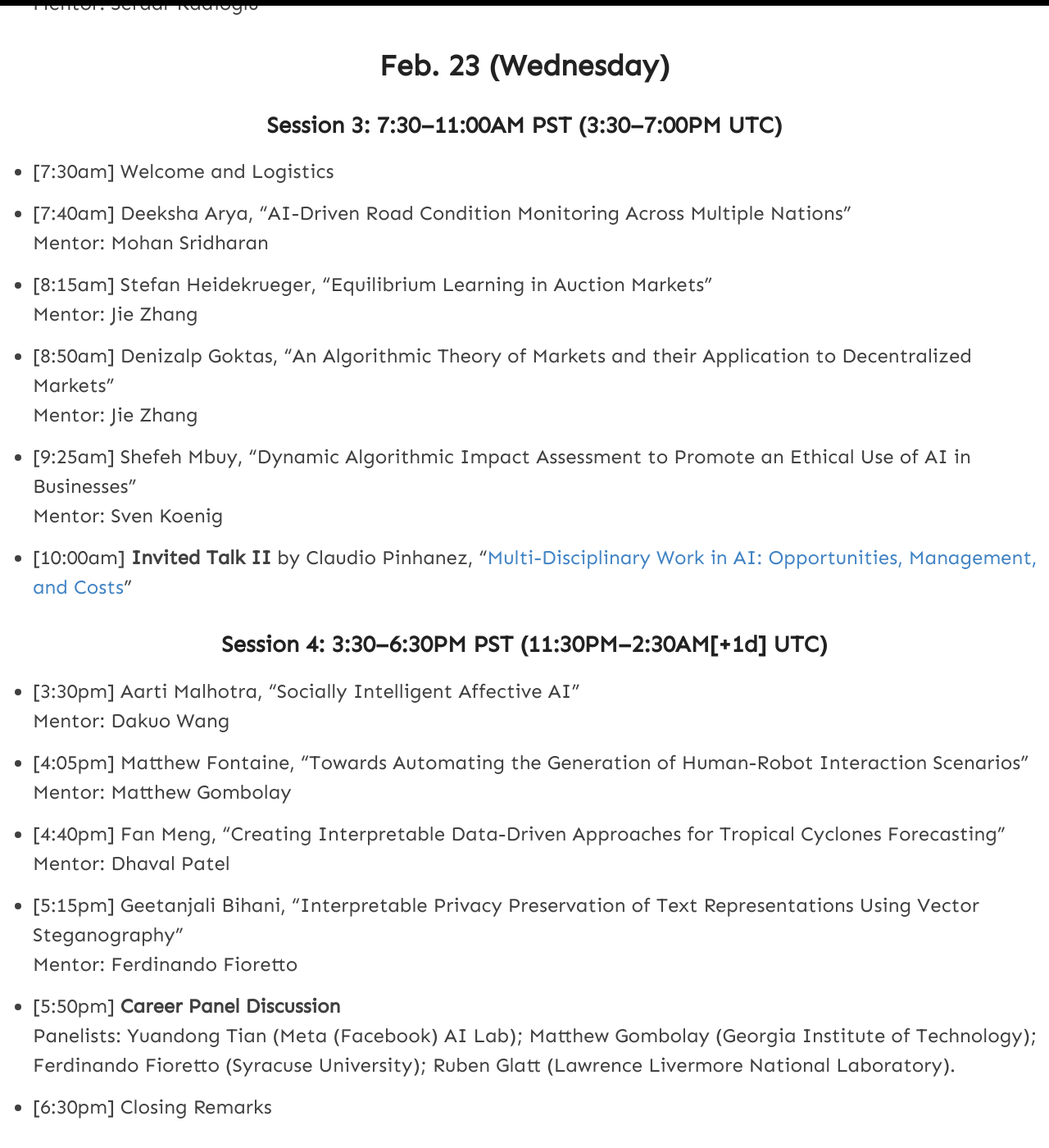
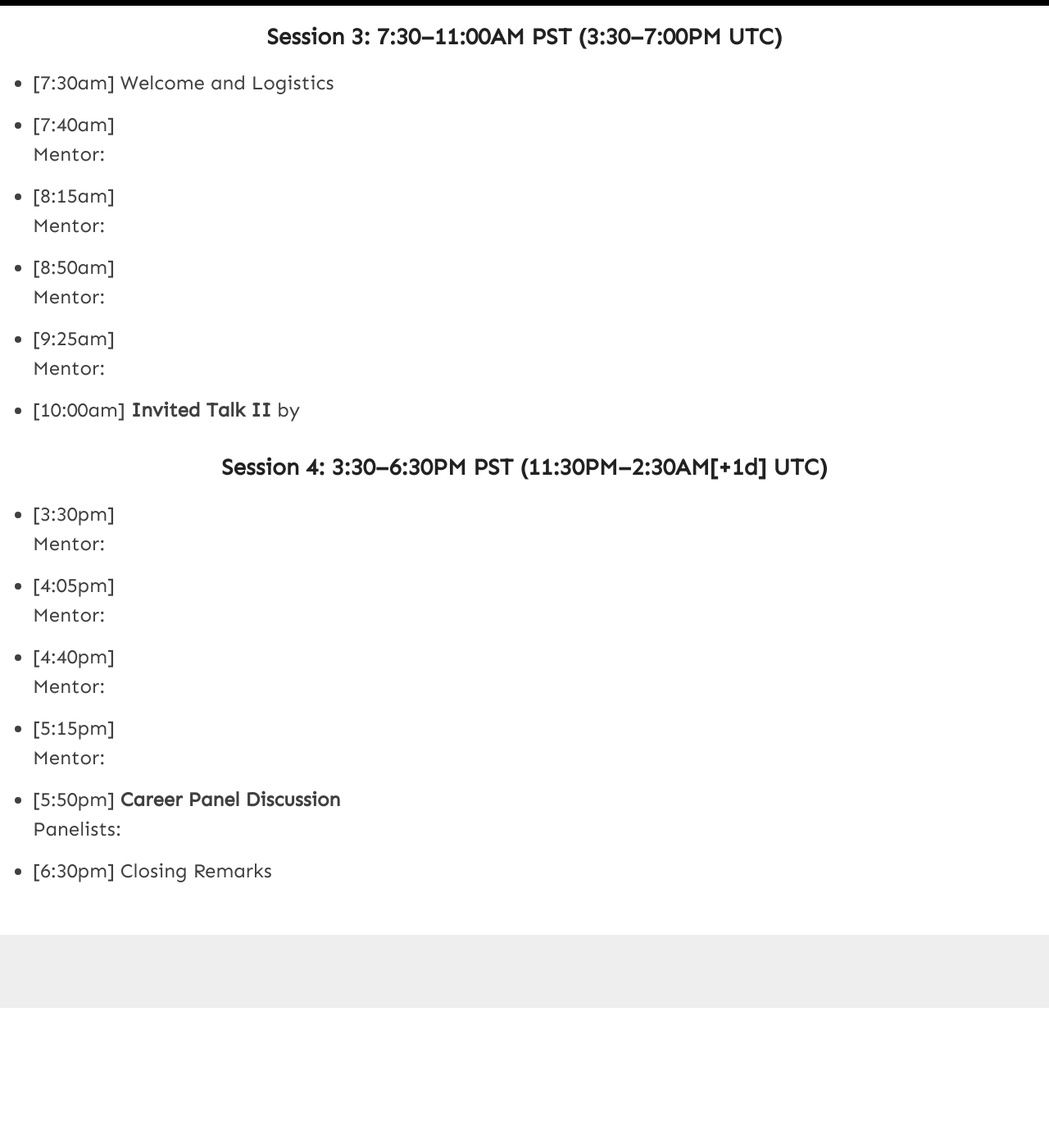
Before and after one commit to yue-ning/dc2025, a Jekyll site: the page built from _pages/schedule.md, in a window 1280 px wide and 1400 px high, scrolled down 1355 px. Shown: the whole window at 82% size. Built offline with Jekyll 4.4.1, drawn with Linux system fonts in a browser that asks for light colours; after the commit the page ends 2584 px from its top, so only the background shows below that; some of the changed text lies outside the part shown.

Commit message:
skeleton for schedule

```diff
--- a/_pages/schedule.md
+++ b/_pages/schedule.md
@@ -10,33 +10,33 @@ permalink: /schedule/
 
 - [7:45am] Welcome and Logistics
 
-- [8:00am] **Invited Talk I** by Manuela Veloso, "[AI in Finance: Examples and Discussion](../speakers/talk1)"
+- [8:00am] **Invited Talk I** by TBD
 
-- [8:45am] Ariel Kwiatkowski, "Creating Interactive Crowds with Reinforcement Learning" \
-Mentor: Joydeep Biwas
+- [8:45am]  \
+Mentor:
 
-- [9:20am] Lydia Bryan-Smith, "Using Multimodal Data and AI to Dynamically Map Flood Risk" \
-Mentor: Shirin Sohrabi
+- [9:20am]   \
+Mentor:
 
-- [9:55am] Sebastian Berns, "Increasing the Diversity of Deep Generative Models" \
-Mentor: Wenbin Zhang
+- [9:55am] \
+Mentor:
 
-- [10:30am] Nicholas Halliwell, "Evaluating Explanations of Relational Graph Convolutional Network Link Predictions on Knowledge Graphs" \
-Mentor: Yuzhou Chen
+- [10:30am]  \
+Mentor:
 
 ### Session 2: 3:30–5:50PM PST (11:30PM–1:50AM[+1d] UTC)
 
-- [3:30pm] Oshin Agarwal, "Towards Robust Named Entity Recognition via Temporal Domain Adaptation and Entity Context Understanding" \
-Mentor: Wenjuan Han
+- [3:30pm]  \
+Mentor:
 
-- [4:05pm] Kanishka Misra, "On Semantic Cognition, Inductive Generalization, and Language Models" \
-Mentor: Lili Mou
+- [4:05pm]  \
+Mentor:
 
-- [4:40pm] Rohan Paleja, "Mutual Understanding in Human-Machine Teaming" \
-Mentor: Laura Hiatt
+- [4:40pm]  \
+Mentor:
 
-- [5:15pm] Indrapriyadarsini Sendilkkumaar, "On the practical robustness of the Nesterov’s accelerated quasi-Newton method" \
-Mentor: Serdar Kadioglu
+- [5:15pm] \
+Mentor:
 
 
 # Feb. 23 (Wednesday)
@@ -45,35 +45,35 @@ Mentor: Serdar Kadioglu
 
 - [7:30am] Welcome and Logistics
 
-- [7:40am] Deeksha Arya, "AI-Driven Road Condition Monitoring Across Multiple Nations" \
-Mentor: Mohan Sridharan
+- [7:40am] \
+Mentor:
 
-- [8:15am] Stefan Heidekrueger, "Equilibrium Learning in Auction Markets" \
-Mentor: Jie Zhang
+- [8:15am]  \
+Mentor:
 
-- [8:50am] Denizalp Goktas, "An Algorithmic Theory of Markets and their Application to Decentralized Markets" \
-Mentor: Jie Zhang
+- [8:50am]  \
+Mentor:
 
-- [9:25am] Shefeh Mbuy, "Dynamic Algorithmic Impact Assessment to Promote an Ethical Use of AI in Businesses" \
-Mentor: Sven Koenig
+- [9:25am]  \
+Mentor:
 
-- [10:00am] **Invited Talk II** by Claudio Pinhanez, "[Multi-Disciplinary Work in AI: Opportunities, Management, and Costs](../speakers/talk2)"
+- [10:00am] **Invited Talk II** by
 
 ### Session 4: 3:30–6:30PM PST (11:30PM–2:30AM[+1d] UTC)
 
-- [3:30pm] Aarti Malhotra, "Socially Intelligent Affective AI" \
-Mentor: Dakuo Wang
+- [3:30pm]  \
+Mentor:
 
-- [4:05pm] Matthew Fontaine, "Towards Automating the Generation of Human-Robot Interaction Scenarios" \
-Mentor: Matthew Gombolay
+- [4:05pm]  \
+Mentor:
 
-- [4:40pm] Fan Meng, "Creating Interpretable Data-Driven Approaches for Tropical Cyclones Forecasting" \
-Mentor: Dhaval Patel
+- [4:40pm]  \
+Mentor:
 
-- [5:15pm] Geetanjali Bihani, "Interpretable Privacy Preservation of Text Representations Using Vector Steganography" \
-Mentor: Ferdinando Fioretto
+- [5:15pm]  \
+Mentor:
 
 - [5:50pm] **Career Panel Discussion** \
-Panelists: Yuandong Tian (Meta (Facebook) AI Lab); Matthew Gombolay (Georgia Institute of Technology); Ferdinando Fioretto (Syracuse University); Ruben Glatt (Lawrence Livermore National Laboratory).
+Panelists:
 
 - [6:30pm] Closing Remarks
```
